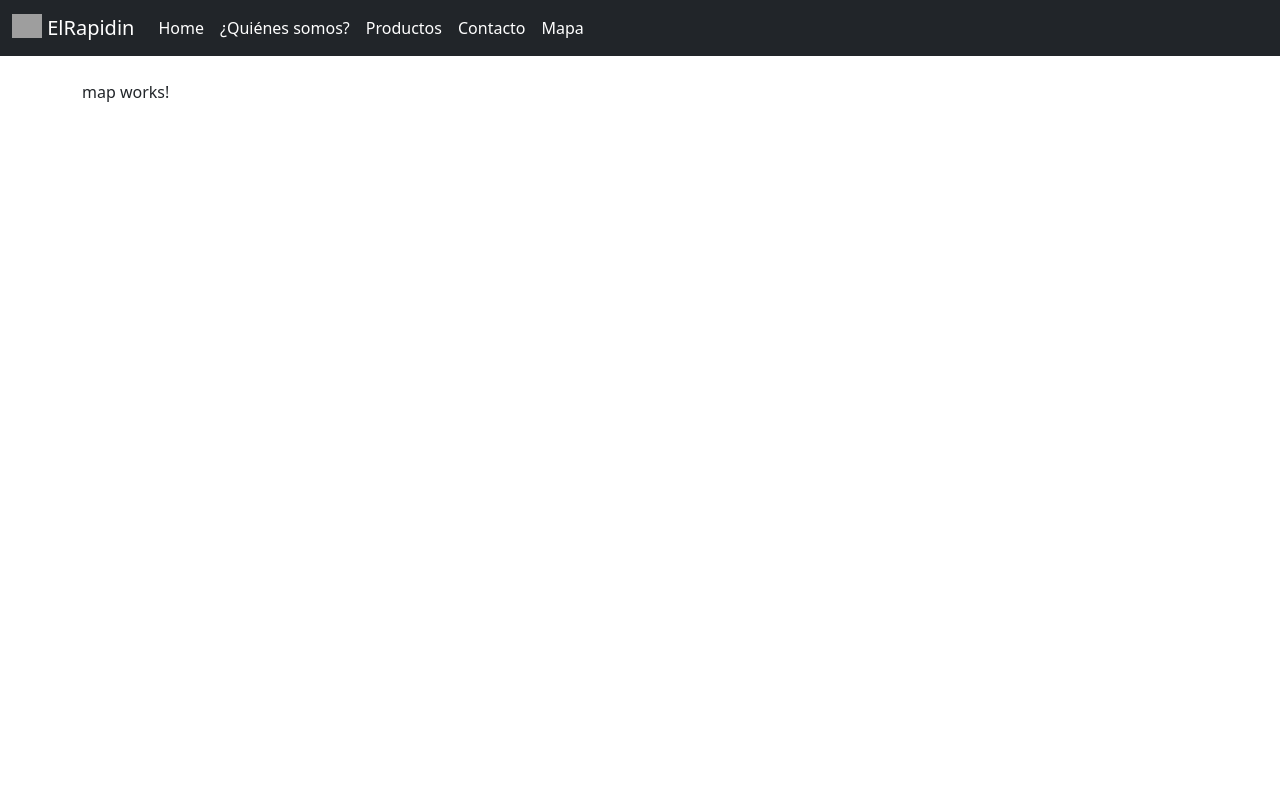
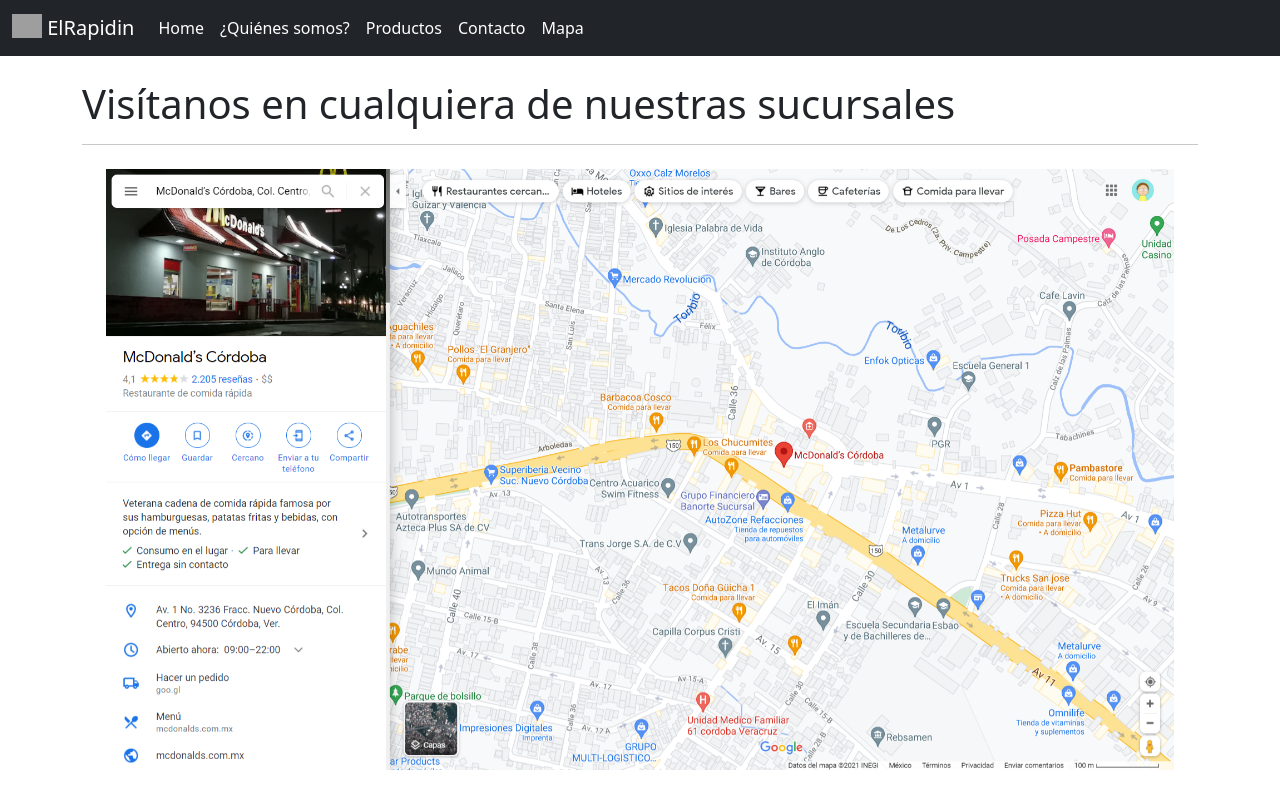
Before and after one commit to eighttax11-web/shd_comida-rapida, an Angular app in the folder frontend/: page /map in a window 1280 px wide. Built offline with nearby package versions, Linux system fonts and the light colour scheme; grey boxes are pictures that could not be loaded.

Commit message:
Edición de la sección mapa

```diff
--- a/frontend/src/app/components/map/map.component.html
+++ b/frontend/src/app/components/map/map.component.html
@@ -1 +1,11 @@
-<p>map works!</p>
+<h1>Visítanos en cualquiera de nuestras sucursales</h1>
+
+<hr>
+
+<div id="carouselExampleSlidesOnly" class="carousel slide m-4" data-bs-ride="carousel">
+    <div class="carousel-inner">
+      <div class="carousel-item active">
+        <img src="assets/mapa.png" class="d-block w-100" alt="...">
+      </div>
+    </div>
+</div>
```
Also changed, not shown: frontend/src/assets/mapa.png (added).
